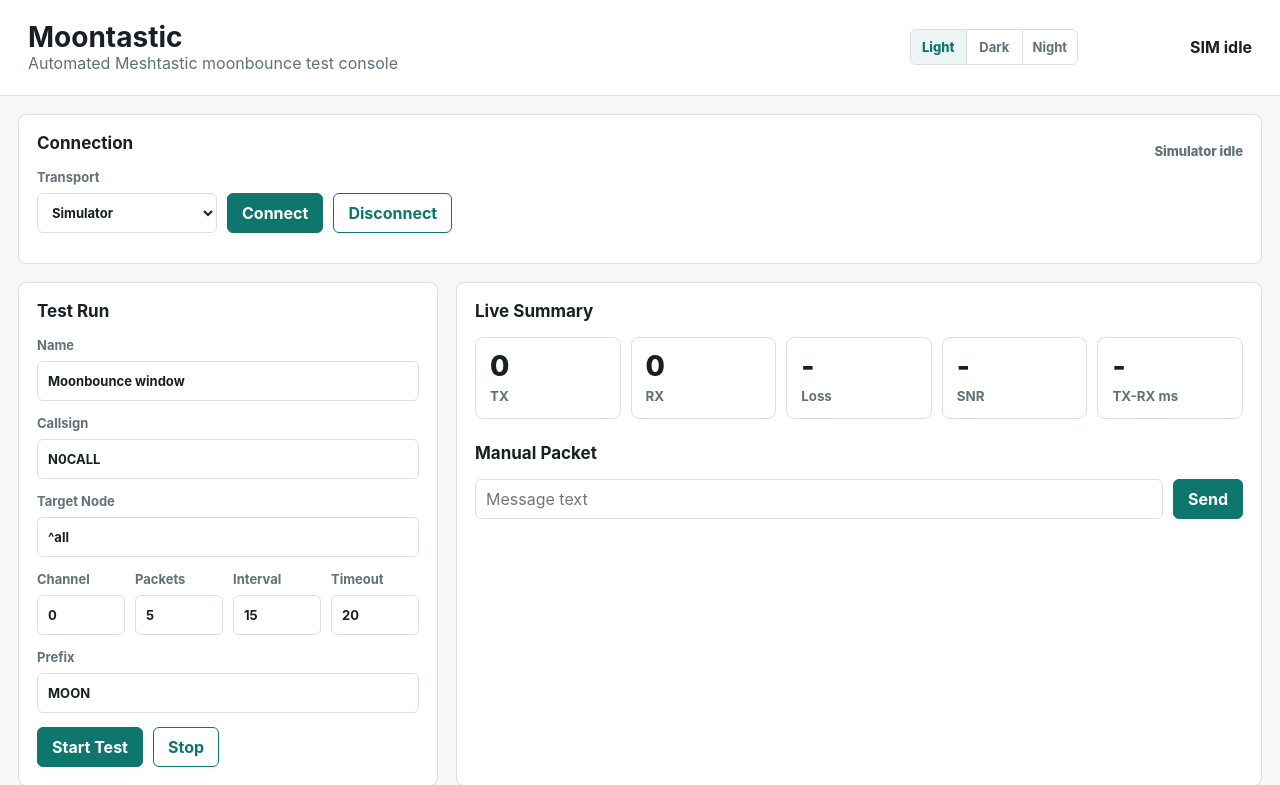
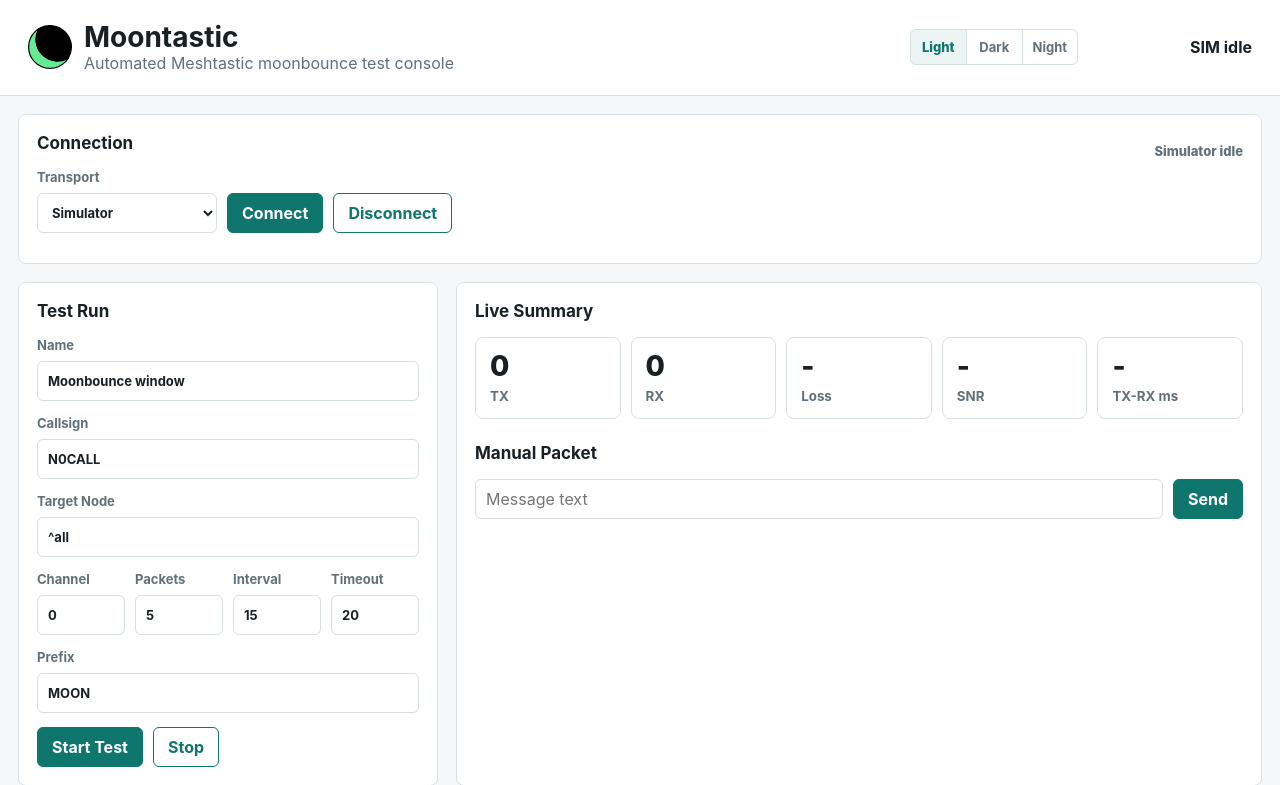
Before and after one commit to pdxlocations/moontastic, a Flask app: page / in a window 1280 px wide. Shown: the top 785 px of the page. Run offline with Flask 3, Linux system fonts and the light colour scheme; data that the repository does not hold is empty.

Commit message:
Add brand logo and enhance brand section layout in header

```diff
--- a/static/styles.css
+++ b/static/styles.css
@@ -86,6 +86,20 @@ body {
   display: flex;
   gap: 14px;
   align-items: center;
+}
+
+.brand {
+  display: flex;
+  align-items: center;
+  gap: 12px;
+  min-width: 0;
+}
+
+.brand-logo {
+  width: 44px;
+  height: 44px;
+  flex: 0 0 44px;
+  display: block;
 }
 
 h1,
--- a/templates/index.html
+++ b/templates/index.html
@@ -9,9 +9,12 @@
 </head>
 <body>
   <header class="topbar">
-    <div>
-      <h1>Moontastic</h1>
-      <p>Automated Meshtastic moonbounce test console</p>
+    <div class="brand">
+      <img class="brand-logo" src="/static/moontastic-logo.svg" alt="" aria-hidden="true">
+      <div>
+        <h1>Moontastic</h1>
+        <p>Automated Meshtastic moonbounce test console</p>
+      </div>
     </div>
     <div class="topbar-actions">
       <div class="theme-selector" id="theme-selector" aria-label="Display mode">
```
Also changed, not shown: static/moontastic-logo.svg (added).
